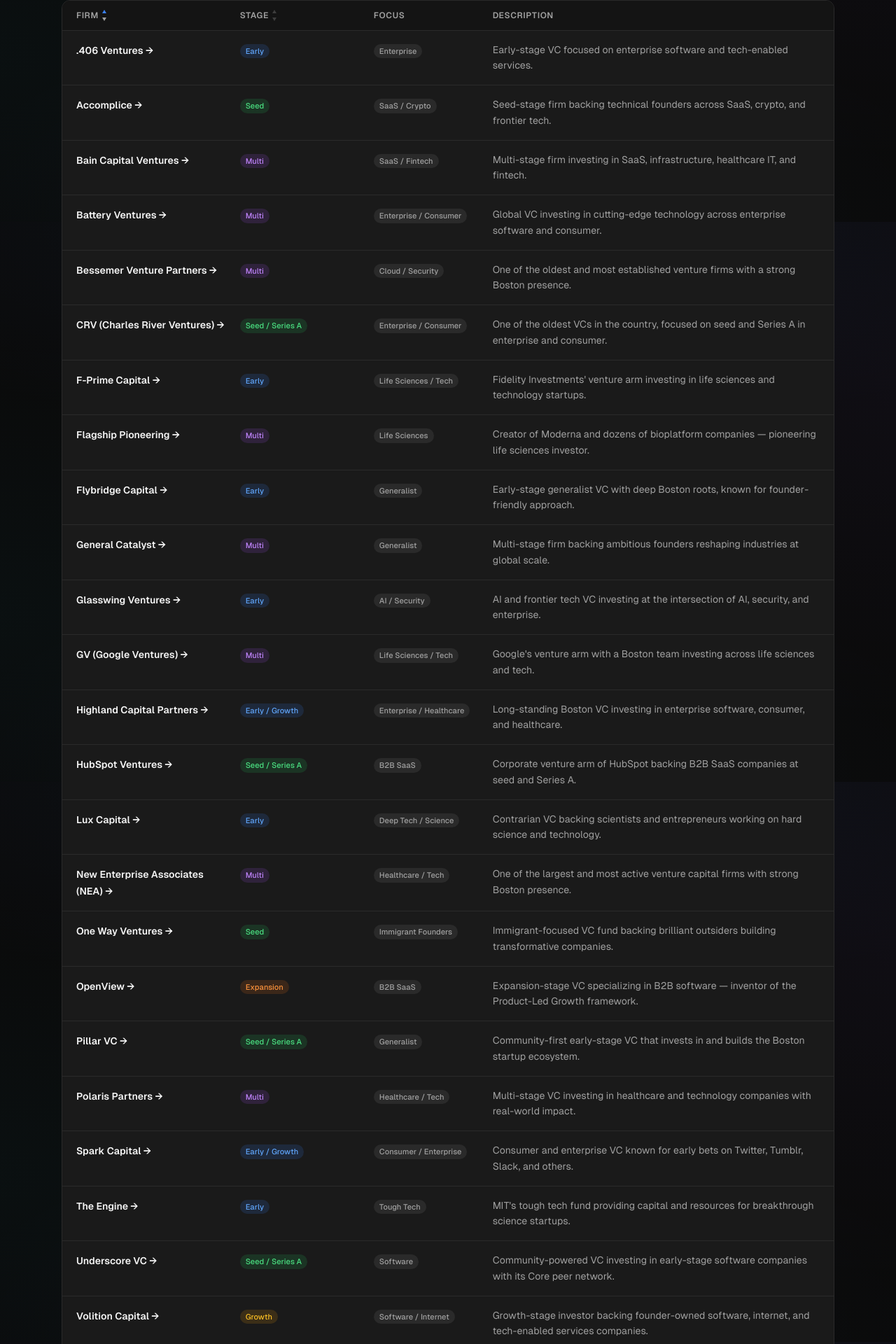
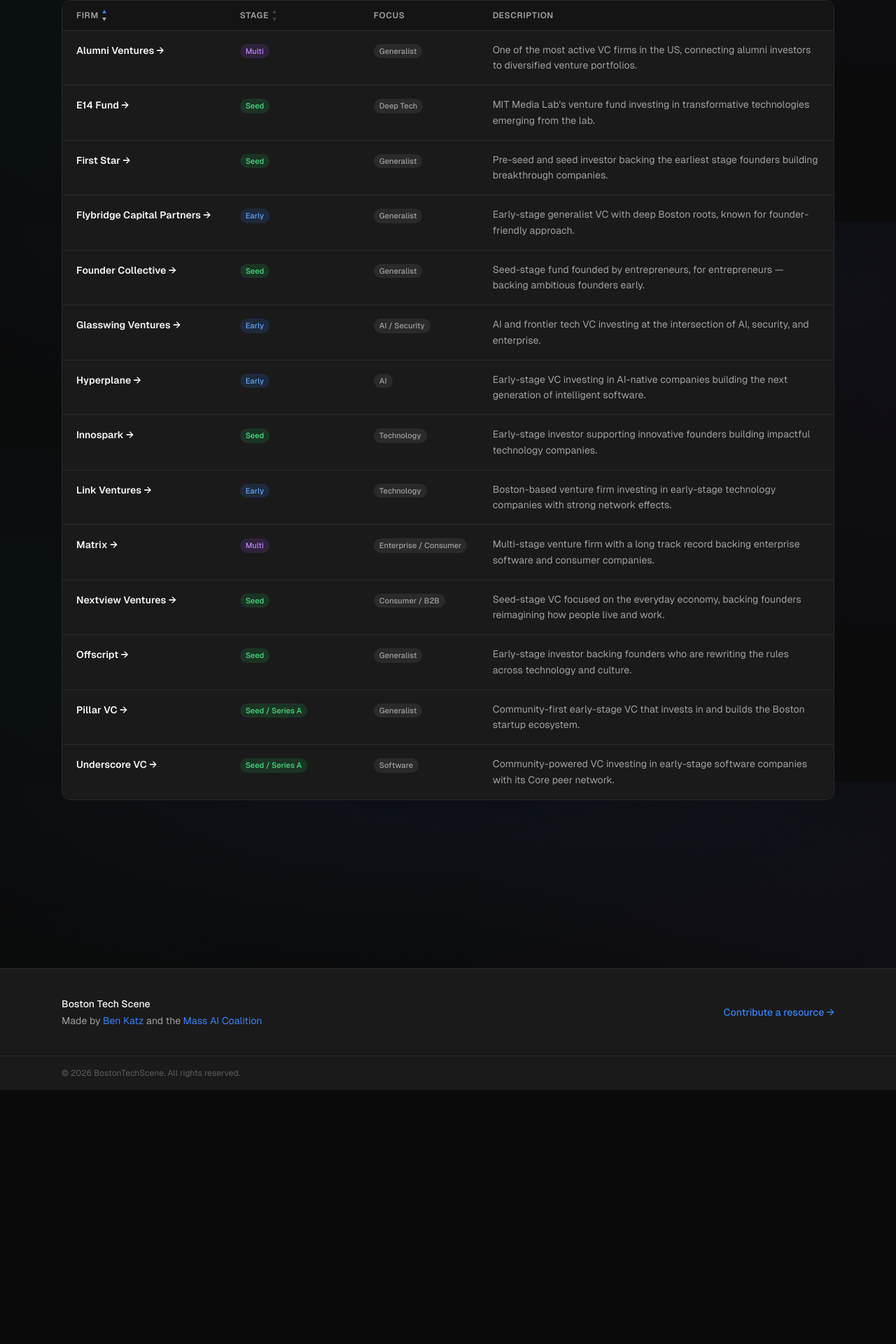
Before and after one commit to bkatz3/BostonTechScene, a Next.js app: page /vcs in a window 1280 px wide. Shown: the part 483-2403 px from the top of the page at 70% size. After the commit the page ends 2040 px from the top, so only its background shows below. Built offline with nearby package versions, Linux system fonts and the light colour scheme.

Commit message:
updating VC list

```diff
--- a/app/vcs/page.tsx
+++ b/app/vcs/page.tsx
@@ -2,8 +2,7 @@
 import SectionHeader from "@/components/SectionHeader";
 import FadeIn from "@/components/FadeIn";
 import VCFirmsTable from "@/components/VCFirmsTable";
-import AngelsTable from "@/components/AngelsTable";
-import { vcFirms, angels } from "@/data/vcs";
+import { vcFirms } from "@/data/vcs";
 
 export const metadata: Metadata = {
   title: "VCs & Investors",
@@ -18,7 +17,7 @@
       <FadeIn>
         <div className="mb-16">
           <div className="inline-flex items-center gap-2 px-3 py-1.5 rounded-full bg-accent/10 border border-accent/20 text-accent text-xs font-medium mb-6">
-            {vcFirms.length} VC firms + {angels.length} angels
+            {vcFirms.length} VC firms
           </div>
           <h1 className="text-3xl sm:text-5xl font-bold text-text-primary mb-4 tracking-tight">
             VCs &amp; Investors
@@ -41,39 +40,6 @@
         <VCFirmsTable firms={vcFirms} />
       </section>
 
-      {/* Angels */}
-      <section>
-        <FadeIn>
-          <SectionHeader
-            title="Angel Investors"
-            subtitle="Boston-based angels and operator-investors known for backing early-stage founders."
-          />
-        </FadeIn>
-        <AngelsTable angels={angels} />
-      </section>
-
-      {/* Tips */}
-      <section className="mt-20">
-        <FadeIn>
-          <div className="bg-surface border border-[#2a2a2a] rounded-xl p-8">
-            <h2 className="text-text-primary font-bold text-xl mb-4">Getting in front of Boston VCs</h2>
-            <div className="grid sm:grid-cols-3 gap-6 text-sm text-text-secondary">
-              <div>
-                <p className="text-text-primary font-semibold mb-1">Warm intros matter most</p>
-                <p>Cold emails have low hit rates. Join communities like Underscore Core or Project Common to get warm introductions.</p>
-              </div>
-              <div>
-                <p className="text-text-primary font-semibold mb-1">Office hours are real</p>
-                <p>Many Boston VCs like Pillar and Flybridge hold public office hours. Take advantage of these structured access points.</p>
-              </div>
-              <div>
-                <p className="text-text-primary font-semibold mb-1">Show up at events</p>
-                <p>Venture Café Thursday at CIC, MassChallenge Demo Day, and Underscore events are all places where founders meet investors naturally.</p>
-              </div>
-            </div>
-          </div>
-        </FadeIn>
-      </section>
     </div>
   );
 }
--- a/data/vcs.ts
+++ b/data/vcs.ts
@@ -2,74 +2,88 @@
 
 export const vcFirms: VCFirm[] = [
   {
-    name: ".406 Ventures",
-    description: "Early-stage VC focused on enterprise software and tech-enabled services.",
-    url: "https://406ventures.com",
-    stage: "Early",
-    focus: "Enterprise",
+    name: "Pillar VC",
+    description: "Community-first early-stage VC that invests in and builds the Boston startup ecosystem.",
+    url: "https://pillar.vc",
+    stage: "Seed / Series A",
+    focus: "Generalist",
   },
   {
-    name: "Accomplice",
-    description: "Seed-stage firm backing technical founders across SaaS, crypto, and frontier tech.",
-    url: "https://accomplice.vc",
+    name: "E14 Fund",
+    description: "MIT Media Lab's venture fund investing in transformative technologies emerging from the lab.",
+    url: "https://www.e14.vc",
     stage: "Seed",
-    focus: "SaaS / Crypto",
+    focus: "Deep Tech",
   },
   {
-    name: "Bain Capital Ventures",
-    description: "Multi-stage firm investing in SaaS, infrastructure, healthcare IT, and fintech.",
-    url: "https://baincapitalventures.com",
-    stage: "Multi",
-    focus: "SaaS / Fintech",
+    name: "Founder Collective",
+    description: "Seed-stage fund founded by entrepreneurs, for entrepreneurs — backing ambitious founders early.",
+    url: "https://foundercollective.com",
+    stage: "Seed",
+    focus: "Generalist",
   },
   {
-    name: "Battery Ventures",
-    description: "Global VC investing in cutting-edge technology across enterprise software and consumer.",
-    url: "https://battery.com",
-    stage: "Multi",
-    focus: "Enterprise / Consumer",
+    name: "Nextview Ventures",
+    description: "Seed-stage VC focused on the everyday economy, backing founders reimagining how people live and work.",
+    url: "https://nextviewventures.com",
+    stage: "Seed",
+    focus: "Consumer / B2B",
   },
   {
-    name: "Bessemer Venture Partners",
-    description: "One of the oldest and most established venture firms with a strong Boston presence.",
-    url: "https://bvp.com",
-    stage: "Multi",
-    focus: "Cloud / Security",
+    name: "Underscore VC",
+    description: "Community-powered VC investing in early-stage software companies with its Core peer network.",
+    url: "https://underscore.vc",
+    stage: "Seed / Series A",
+    focus: "Software",
   },
   {
-    name: "CRV (Charles River Ventures)",
-    description: "One of the oldest VCs in the country, focused on seed and Series A in enterprise and consumer.",
-    url: "https://crv.com",
-    stage: "Seed / Series A",
-    focus: "Enterprise / Consumer",
+    name: "Hyperplane",
+    description: "Early-stage VC investing in AI-native companies building the next generation of intelligent software.",
+    url: "https://hyperplane.vc",
+    stage: "Early",
+    focus: "AI",
   },
   {
-    name: "F-Prime Capital",
-    description: "Fidelity Investments' venture arm investing in life sciences and technology startups.",
-    url: "https://fprimecapital.com",
-    stage: "Early",
-    focus: "Life Sciences / Tech",
+    name: "Offscript",
+    description: "Early-stage investor backing founders who are rewriting the rules across technology and culture.",
+    url: "https://offscriptvc.com",
+    stage: "Seed",
+    focus: "Generalist",
   },
   {
-    name: "Flagship Pioneering",
-    description: "Creator of Moderna and dozens of bioplatform companies — pioneering life sciences investor.",
-    url: "https://flagshippioneering.com",
-    stage: "Multi",
-    focus: "Life Sciences",
+    name: "Link Ventures",
+    description: "Boston-based venture firm investing in early-stage technology companies with strong network effects.",
+    url: "https://linkventures.com",
+    stage: "Early",
+    focus: "Technology",
   },
   {
-    name: "Flybridge Capital",
+    name: "Alumni Ventures",
+    description: "One of the most active VC firms in the US, connecting alumni investors to diversified venture portfolios.",
+    url: "https://www.av.vc",
+    stage: "Multi",
+    focus: "Generalist",
+  },
+  {
+    name: "First Star",
+    description: "Pre-seed and seed investor backing the earliest stage founders building breakthrough companies.",
+    url: "https://firststar.vc",
+    stage: "Seed",
+    focus: "Generalist",
+  },
+  {
+    name: "Flybridge Capital Partners",
     description: "Early-stage generalist VC with deep Boston roots, known for founder-friendly approach.",
     url: "https://flybridge.com",
     stage: "Early",
     focus: "Generalist",
   },
   {
-    name: "General Catalyst",
-    description: "Multi-stage firm backing ambitious founders reshaping industries at global scale.",
-    url: "https://generalcatalyst.com",
+    name: "Matrix",
+    description: "Multi-stage venture firm with a long track record backing enterprise software and consumer companies.",
+    url: "https://matrixpartners.com",
     stage: "Multi",
-    focus: "Generalist",
+    focus: "Enterprise / Consumer",
   },
   {
     name: "Glasswing Ventures",
@@ -79,102 +93,11 @@
     focus: "AI / Security",
   },
   {
-    name: "GV (Google Ventures)",
-    description: "Google's venture arm with a Boston team investing across life sciences and tech.",
-    url: "https://gv.com",
-    stage: "Multi",
-    focus: "Life Sciences / Tech",
-  },
-  {
-    name: "Highland Capital Partners",
-    description: "Long-standing Boston VC investing in enterprise software, consumer, and healthcare.",
-    url: "https://hcp.com",
-    stage: "Early / Growth",
-    focus: "Enterprise / Healthcare",
-  },
-  {
-    name: "HubSpot Ventures",
-    description: "Corporate venture arm of HubSpot backing B2B SaaS companies at seed and Series A.",
-    url: "https://hubspot.com/ventures",
-    stage: "Seed / Series A",
-    focus: "B2B SaaS",
-  },
-  {
-    name: "Lux Capital",
-    description: "Contrarian VC backing scientists and entrepreneurs working on hard science and technology.",
-    url: "https://luxcapital.com",
-    stage: "Early",
-    focus: "Deep Tech / Science",
-  },
-  {
-    name: "New Enterprise Associates (NEA)",
-    description: "One of the largest and most active venture capital firms with strong Boston presence.",
-    url: "https://nea.com",
-    stage: "Multi",
-    focus: "Healthcare / Tech",
-  },
-  {
-    name: "One Way Ventures",
-    description: "Immigrant-focused VC fund backing brilliant outsiders building transformative companies.",
-    url: "https://oneway.vc",
+    name: "Innospark",
+    description: "Early-stage investor supporting innovative founders building impactful technology companies.",
+    url: "https://innospark.vc",
     stage: "Seed",
-    focus: "Immigrant Founders",
-  },
-  {
-    name: "OpenView",
-    description: "Expansion-stage VC specializing in B2B software — inventor of the Product-Led Growth framework.",
-    url: "https://openviewpartners.com",
-    stage: "Expansion",
-    focus: "B2B SaaS",
-  },
-  {
-    name: "Pillar VC",
-    description: "Community-first early-stage VC that invests in and builds the Boston startup ecosystem.",
-    url: "https://pillar.vc",
-    stage: "Seed / Series A",
-    focus: "Generalist",
-  },
-  {
-    name: "Polaris Partners",
-    description: "Multi-stage VC investing in healthcare and technology companies with real-world impact.",
-    url: "https://polarispartners.com",
-    stage: "Multi",
-    focus: "Healthcare / Tech",
-  },
-  {
-    name: "Spark Capital",
-    description: "Consumer and enterprise VC known for early bets on Twitter, Tumblr, Slack, and others.",
-    url: "https://sparkcapital.com",
-    stage: "Early / Growth",
-    focus: "Consumer / Enterprise",
-  },
-  {
-    name: "The Engine",
-    description: "MIT's tough tech fund providing capital and resources for breakthrough science startups.",
-    url: "https://engine.xyz",
-    stage: "Early",
-    focus: "Tough Tech",
-  },
-  {
-    name: "Underscore VC",
-    description: "Community-powered VC investing in early-stage software companies with its Core peer network.",
-    url: "https://underscore.vc",
-    stage: "Seed / Series A",
-    focus: "Software",
-  },
-  {
-    name: "Volition Capital",
-    description: "Growth-stage investor backing founder-owned software, internet, and tech-enabled services companies.",
-    url: "https://volitioncapital.com",
-    stage: "Growth",
-    focus: "Software / Internet",
-  },
-  {
-    name: "Zeal Capital Partners",
-    description: "Diverse-led VC backing underestimated founders building impactful tech companies.",
-    url: "https://zealcp.com",
-    stage: "Seed",
-    focus: "Diverse Founders",
+    focus: "Technology",
   },
 ];
 
```
